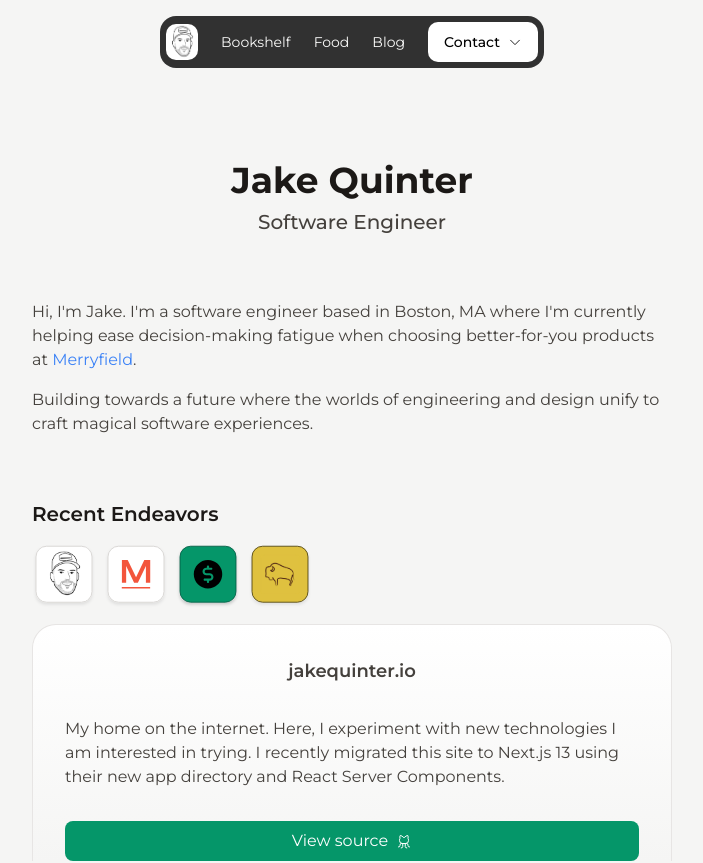
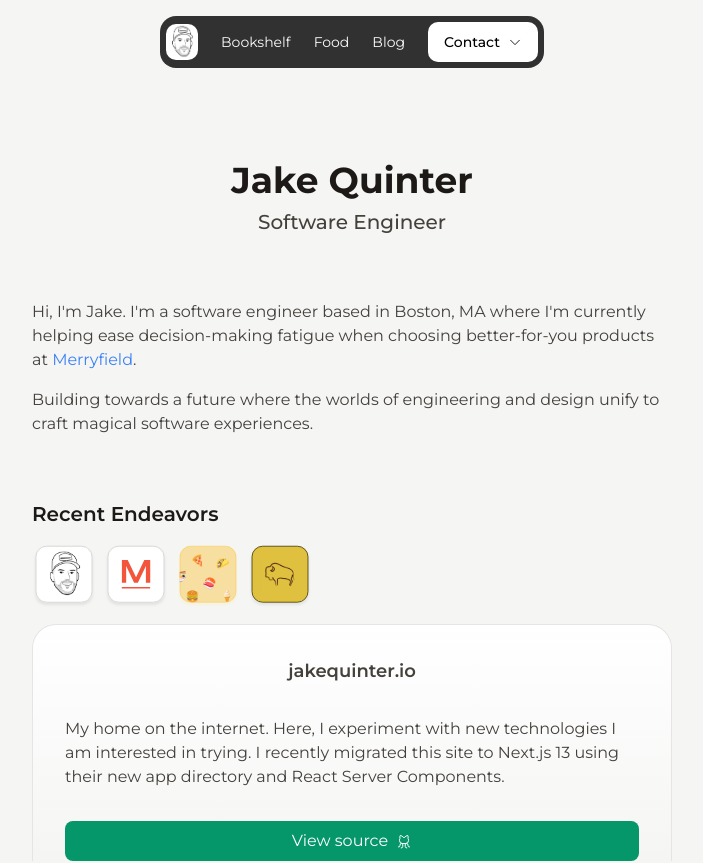
Before and after one commit to jakequinter/jakequinter.io, a Next.js app: page / in a window 1280 px wide. Shown: the top 863 px of the page, without its empty margins (288-991 px from the left). Built offline with nearby package versions, Linux system fonts and the light colour scheme.

Commit message:
update recent

```diff
--- a/app/RecentEndeavors.tsx
+++ b/app/RecentEndeavors.tsx
@@ -22,12 +22,11 @@
     url: 'https://www.merryfield.com/',
   },
   {
-    name: 'Funds',
-    logo: '/images/funds.svg',
+    name: 'CloudinaryUpload',
+    logo: '/images/cloudinary.svg',
     description:
-      "Funds is where I'm experimenting and learning Swift and SwiftUI, a simple native app. It enables users to track their accounts, such as banking, investments, or crypto, and monitor their value over time.",
-    url: 'https://www.funds.fyi',
-    githubUrl: 'https://github.com/jakequinter/funds-swift',
+      'A SwiftUI iOS application for uploading images to Cloudinary and creating a new row in my food table. This little app makes it easy to quickly snap a photo at the restaurant, add the desired fields, and upload straight to this website.',
+    githubUrl: 'https://github.com/jakequinter/CloudinaryUpload',
   },
   {
     name: 'Bison Drywall',
@@ -63,24 +62,14 @@
       <h2 className="text-xl font-semibold text-gray-900">Recent Endeavors</h2>
       <div className="my-4 flex gap-2">
         {projects.map(project => (
-          <button
-            key={project.name}
-            onClick={() => setSelectedProject(project)}
-          >
-            <Image
-              src={project.logo}
-              alt={`${project.name} logo`}
-              width={64}
-              height={64}
-            />
+          <button key={project.name} onClick={() => setSelectedProject(project)}>
+            <Image src={project.logo} alt={`${project.name} logo`} width={64} height={64} />
           </button>
         ))}
       </div>
 
       <div className="space-y-8 rounded-t-3xl border-l border-r border-t border-gray-200 bg-gradient-to-b from-white to-gray-100 px-8 pt-8">
-        <h3 className="text-center text-lg font-semibold">
-          {selectedProject.name}
-        </h3>
+        <h3 className="text-center text-lg font-semibold">{selectedProject.name}</h3>
         <p>{selectedProject.description}</p>
 
         <div className="flex space-x-4">
```
Also changed, not shown: public/images/cloudinary.svg (added), public/images/funds.svg (deleted).
